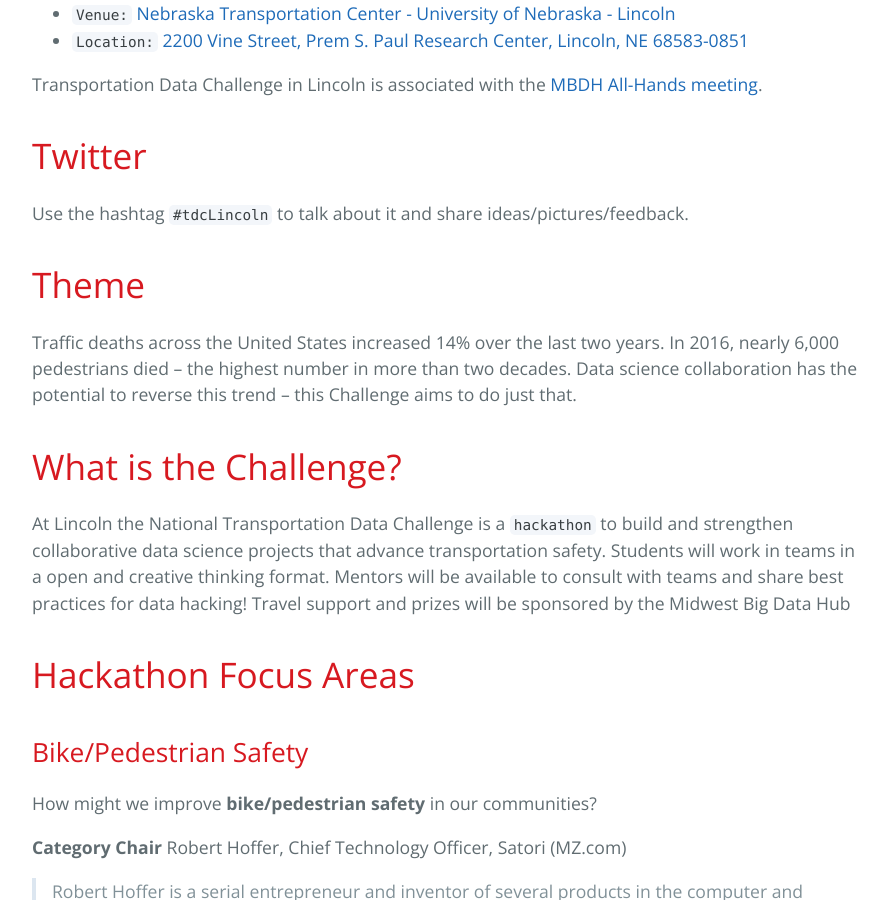
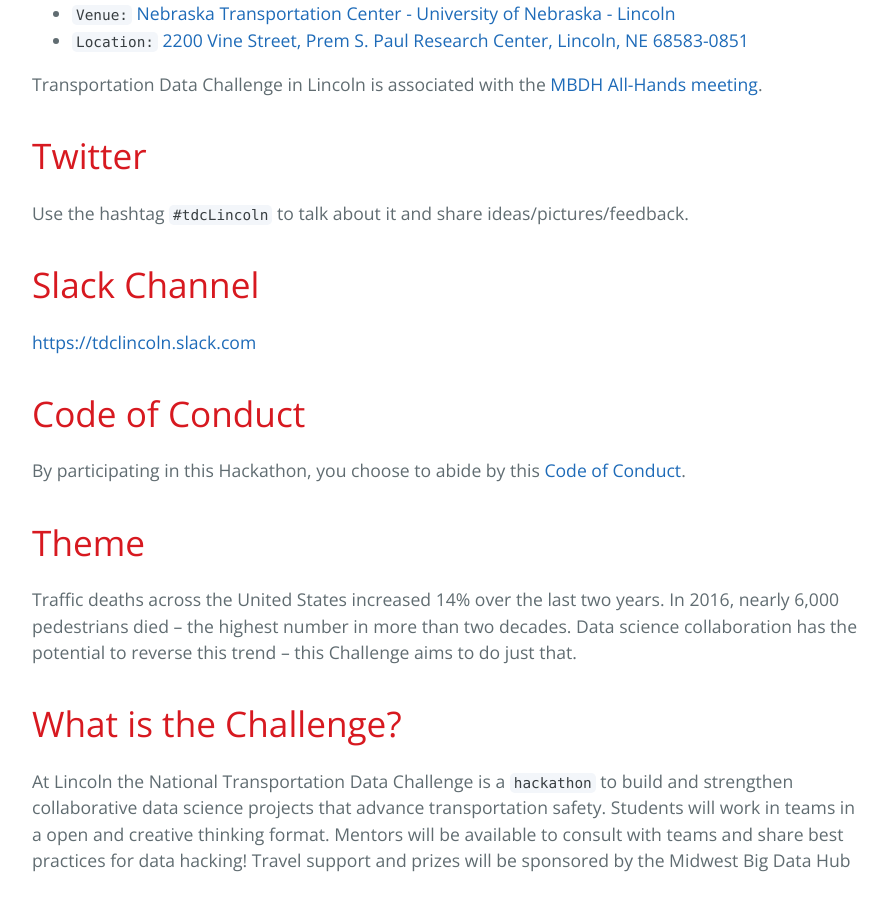
Before and after one commit to BridgingBigData/BridgingBigData.github.io, a Jekyll site: the page built from pages/tdc.md, in a window 1280 px wide and 900 px high, scrolled down 510 px. Shown: the whole window, without its empty margins (192-1080 px from the left). Built offline with Jekyll 4.4.1, drawn with Linux system fonts in a browser that asks for light colours.

Commit message:
doc added

````diff
--- a/pages/tdc.md
+++ b/pages/tdc.md
@@ -13,6 +13,12 @@
 
 # Twitter
 Use the hashtag ```#tdcLincoln``` to talk about it and share ideas/pictures/feedback.
+
+# Slack Channel
+[https://tdclincoln.slack.com](https://tdclincoln.slack.com/)
+
+# Code of Conduct
+By participating in this Hackathon, you choose to abide by this [Code of Conduct](https://bridgingbigdata.github.io/pages/coc.html).
 
 # Theme
 Traffic deaths across the United States increased 14% over the last two years. In 2016, nearly 6,000 pedestrians died – the highest number in more than two decades. Data science collaboration has the potential to reverse this trend – this Challenge aims to do just that.
````
Also changed, not shown: pages/coc.md (added, +33 -0 lines).
